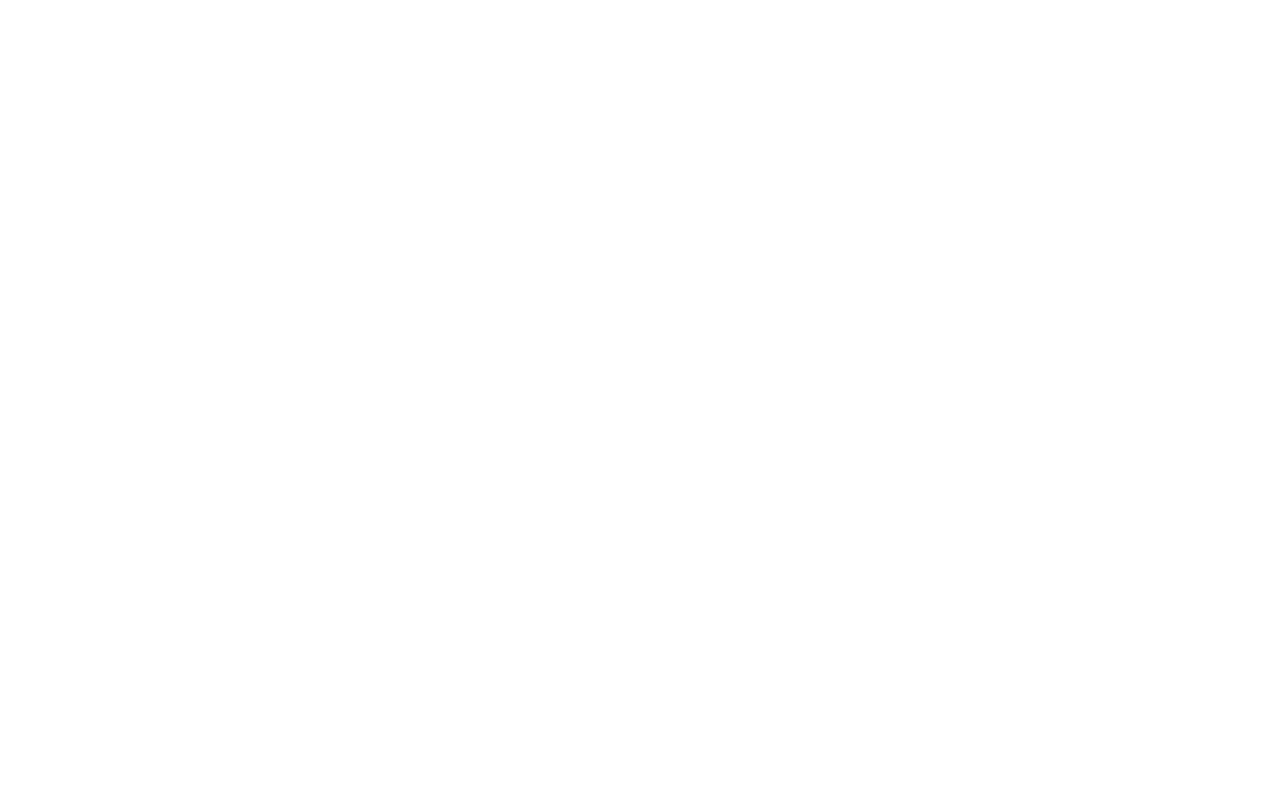
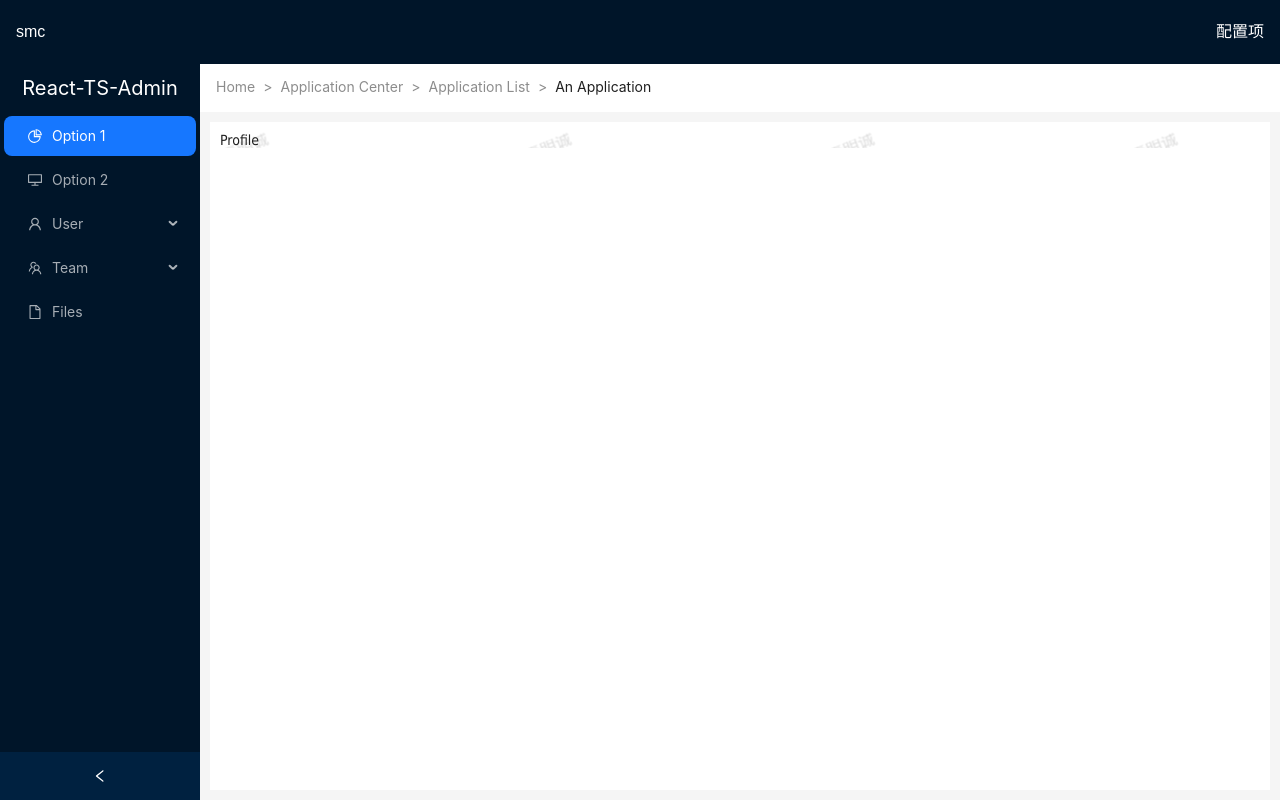
Before and after one commit to sumingcheng/React-TS-Admin, a React app: page /detail/settings in a window 1280 px wide. Before the commit this address had no page. Built offline with nearby package versions, Linux system fonts and the light colour scheme.

Commit message:
fix: 修复ts错误，增加eslintreact导入校验，增加嵌套路由示例

```diff
--- a/src/router/index.tsx
+++ b/src/router/index.tsx
@@ -2,9 +2,9 @@ import React, { FC, lazy, Suspense } from 'react'
 import { BrowserRouter as Router, Routes, Route } from 'react-router-dom'
 import NProgressHandler from '@/layout/components/nprogress'
 
+const Layout = lazy(() => import('@/layout/index'))
 const Home = lazy(() => import('@/views/Home/index'))
-const Detail = lazy(() => import('@/views/Detail/index'))
-const Layout = lazy(() => import('@/layout/index'))
+const Detail = lazy(() => import('@/views/Detail/page/routes'))
 
 const App: FC = () => {
   return (
@@ -13,7 +13,7 @@ const App: FC = () => {
         <Routes>
           <Route path="/" element={<Layout />}>
             <Route index element={<Home />} />
-            <Route path="detail" element={<Detail />} />
+            <Route path="detail/*" element={<Detail />} />
           </Route>
         </Routes>
       </Suspense>
--- /dev/null
+++ b/src/views/Detail/page/profile.tsx
@@ -0,0 +1,11 @@
+import React from 'react'
+
+const Profile: React.FC = () => {
+  return (
+    <div>
+      <h1>Profile</h1>
+    </div>
+  )
+}
+
+export default Profile
--- /dev/null
+++ b/src/views/Detail/page/routes.tsx
@@ -0,0 +1,16 @@
+import React, { FC, lazy } from 'react'
+import { Routes, Route } from 'react-router-dom'
+
+const Profile = lazy(() => import('./profile'))
+const Settings = lazy(() => import('./settings'))
+
+const Detail: FC = () => {
+  return (
+    <Routes>
+      <Route path="/" element={<Profile />} />
+      <Route path="settings" element={<Settings />} />
+    </Routes>
+  )
+}
+
+export default Detail
--- /dev/null
+++ b/src/views/Detail/page/settings.tsx
@@ -0,0 +1,11 @@
+import React from 'react'
+
+const Setting: React.FC = () => {
+  return (
+    <div>
+      <h1>Profile</h1>
+    </div>
+  )
+}
+
+export default Setting
--- a/tsconfig.json
+++ b/tsconfig.json
@@ -6,7 +6,7 @@
     "noImplicitAny": true,
     "module": "commonjs",
     "target": "es6",
-    "jsx": "react",
+    "jsx": "react-jsx",
     "allowJs": true,
     "moduleResolution": "node",
     "allowSyntheticDefaultImports": true,
```
Also changed, not shown: .eslintrc.js, src/views/Detail/type.ts (added), src/views/Home/type.ts (added).
